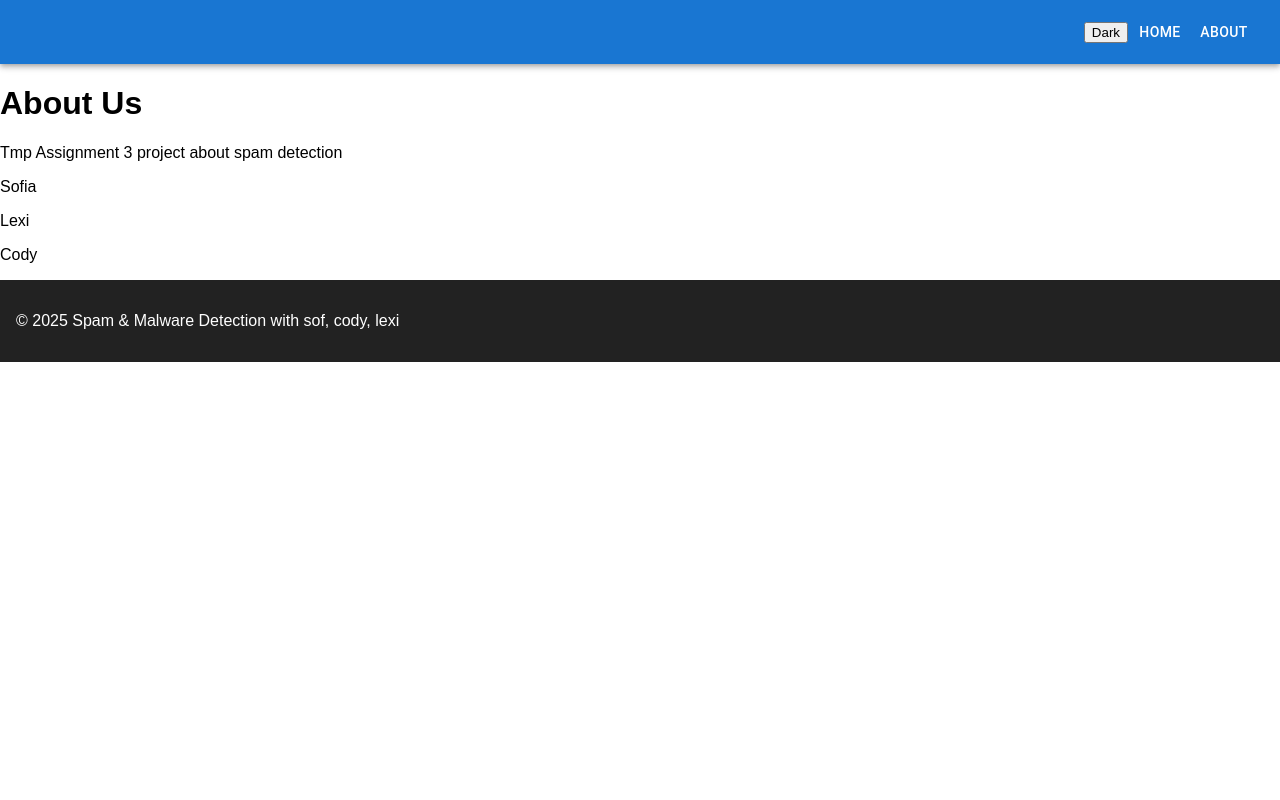
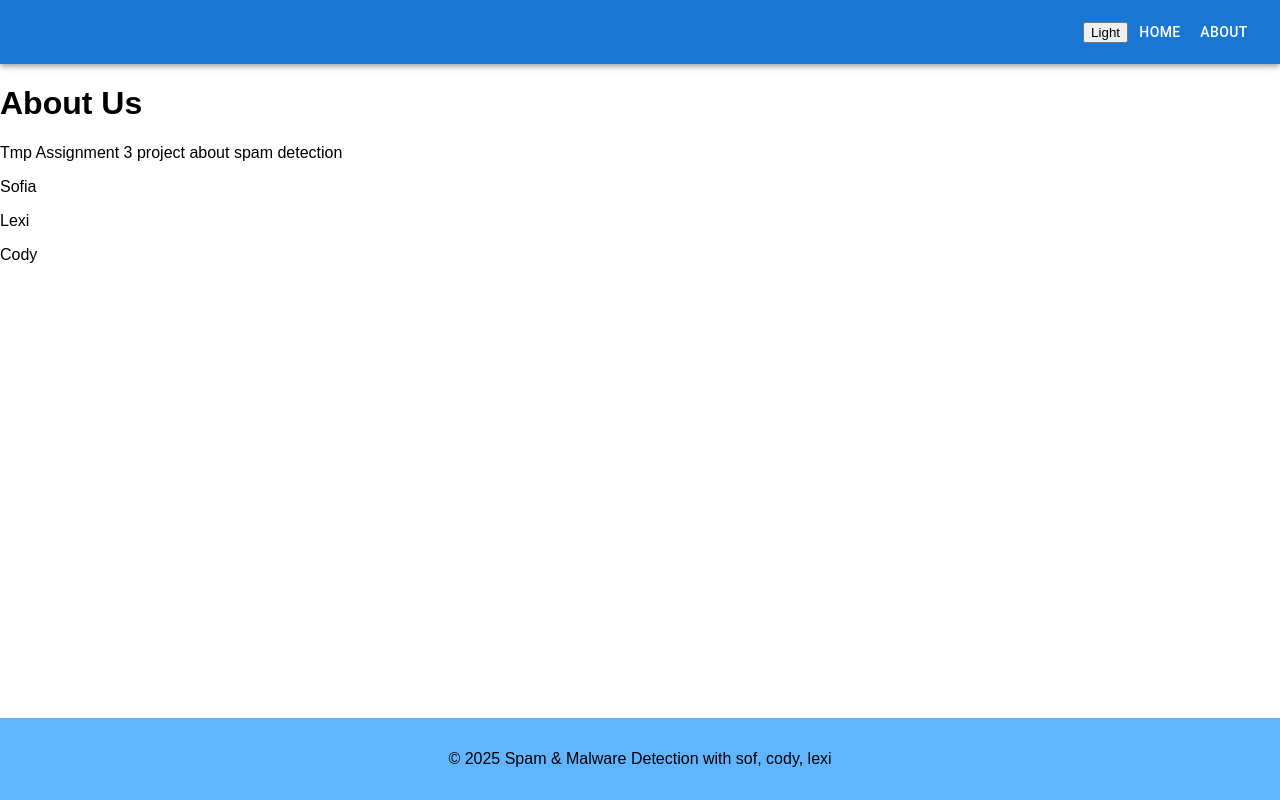
Before and after one commit to Dacelo404/COS30049_Assignment_3_Spam_WebDev, a React (Create React App) app in the folder assignment3_spam_web_dev/: page /about in a window 1280 px wide. Built offline with nearby package versions, Linux system fonts and the light colour scheme.

Commit message:
Implemented dark mode toggle in navbar updated footer + styles css for dark mode

```diff
--- a/assignment3_spam_web_dev/src/App.js
+++ b/assignment3_spam_web_dev/src/App.js
@@ -28,10 +28,13 @@
 
 import React, {useState} from "react";
 import { BrowserRouter as Router, Routes, Route } from "react-router-dom";
+// components
 import Navbar from "./components/Navbar";
 import Home from "./pages/Home";
 import About from "./pages/About";
 import Footer from "./components/Footer";
+
+// css
 import "./assets/styles/styles.css";
 import "./assets/styles/navbar.css";
 import "./assets/styles/footer.css";
--- a/assignment3_spam_web_dev/src/assets/styles/footer.css
+++ b/assignment3_spam_web_dev/src/assets/styles/footer.css
@@ -0,0 +1,16 @@
+html, body, #root {
+  height: 100%;
+}
+
+.light-mode, .dark-mode {
+  display: flex;
+  flex-direction: column;
+  min-height: 100vh;
+}
+
+footer {
+  margin-top: auto;
+  padding: 1rem;
+  text-align: center;
+  background: #61b5ff;
+}
--- a/assignment3_spam_web_dev/src/assets/styles/styles.css
+++ b/assignment3_spam_web_dev/src/assets/styles/styles.css
@@ -4,23 +4,20 @@ body {
   padding: 0;
 }
 
-.header, .footer {
-  background: #222;
-  color: #fff;
-  padding: 1rem;
+
+
+/* dark mode */
+body, html, #root {
+  margin: 0;
+  height: 100%;
 }
 
-.nav-links {
-  list-style: none;
-  display: flex;
-  gap: 1rem;
+.light-mode {
+  background-color: #ffffff;
+  color: #000000;
 }
 
-.nav-links li a {
-  color: white;
-  text-decoration: none;
+.dark-mode {
+  background-color: #121212;
+  color: #ffffff;
 }
-
-main {
-  padding: 2rem;
-}
--- a/assignment3_spam_web_dev/src/components/Navbar.js
+++ b/assignment3_spam_web_dev/src/components/Navbar.js
@@ -10,7 +10,7 @@ function Navbar({darkMode, toggleDarkMode}) {
         <Typography sx={{ flexGrow: 1 }}>
         </Typography>
         <button onClick={toggleDarkMode}>
-        {darkMode ? "Light" : "Dark"}
+        {darkMode ? "Dark" : "Light"}
         </button>
         <Button color="inherit" component={Link} to="/">
         Home
--- a/assignment3_spam_web_dev/src/index.js
+++ b/assignment3_spam_web_dev/src/index.js
@@ -21,8 +21,10 @@
 
 import React from "react";
 import ReactDOM from "react-dom/client";
+import App from "./App";
+
+// css
 import "./assets/styles/styles.css";
-import App from "./App";
 
 const root = ReactDOM.createRoot(document.getElementById("root"));
 root.render(
```
